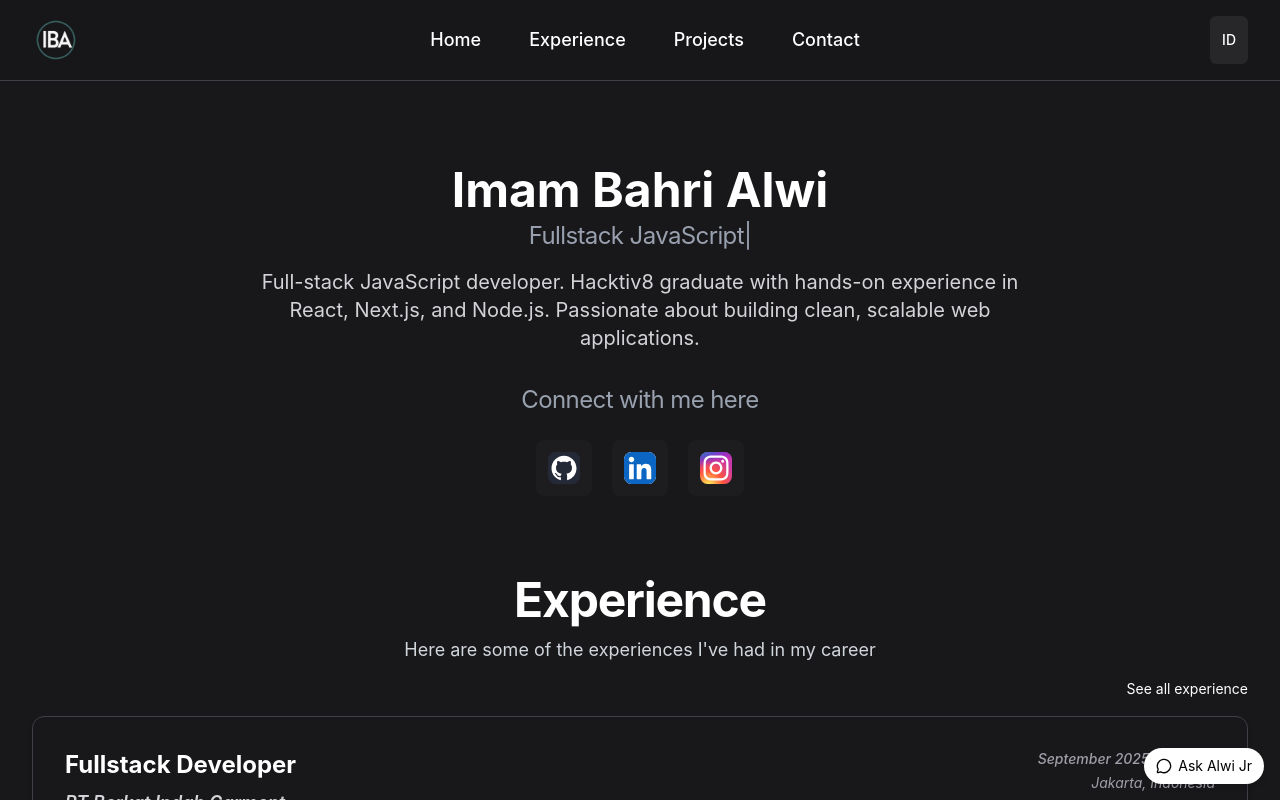
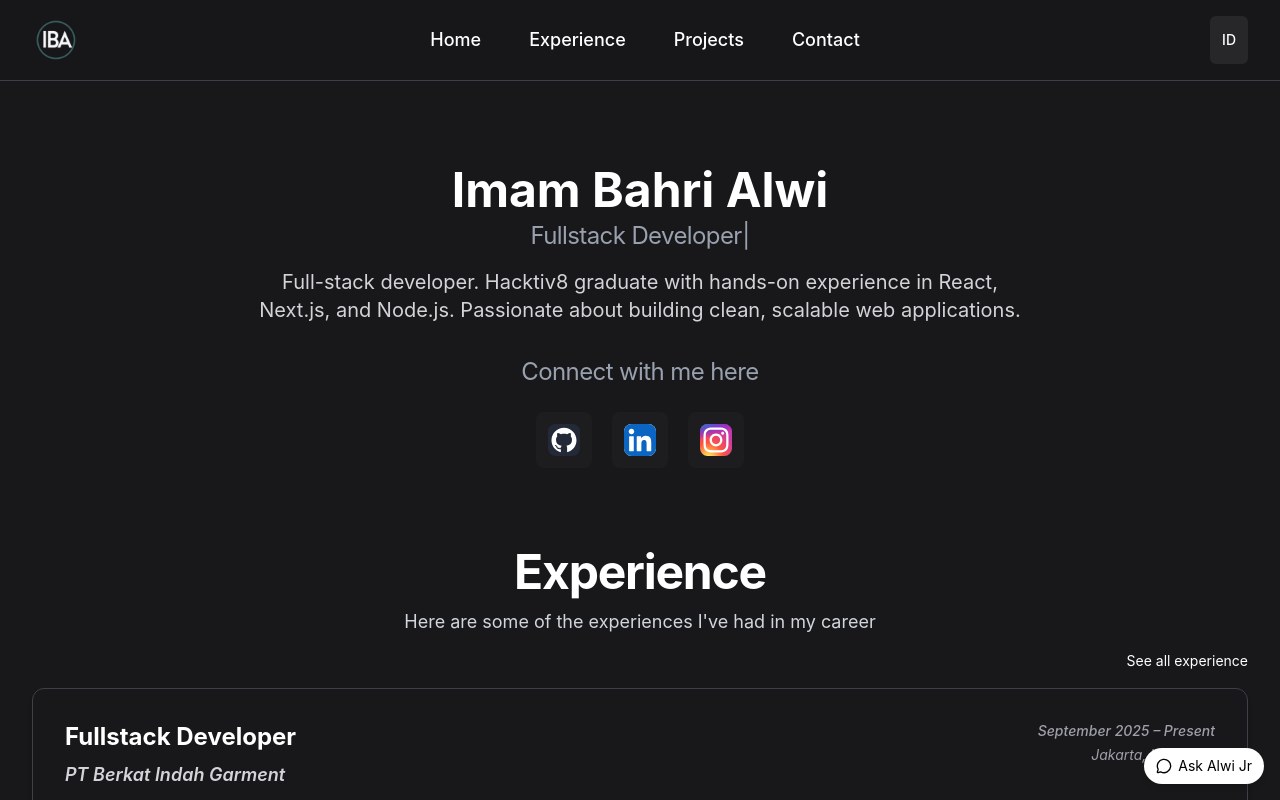
Before and after one commit to alwi2022/Portofolio-react, a React (Vite) app: page / in a window 1280 px wide. Shown: the top 800 px of the page. Built offline with nearby package versions, Linux system fonts and the light colour scheme.

Commit message:
chore: edited description title

```diff
--- a/index.html
+++ b/index.html
@@ -3,10 +3,10 @@
   <head>
     <meta charset="UTF-8" />
     <meta name="viewport" content="width=device-width, initial-scale=1.0" />
-    <title>Imam Bahri Alwi | Fullstack JavaScript Developer</title>
+    <title>Imam Bahri Alwi | Fullstack Developer</title>
     <meta
       name="description"
-      content="Explore the portfolio of Imam Bahri Alwi, a Fullstack JavaScript Developer skilled in React, Node.js, and scalable web applications."
+      content="Explore the portfolio of Imam Bahri Alwi, a Fullstack Developer skilled in React, Node.js, and scalable web applications."
     />
     <meta name="author" content="Imam Bahri Alwi" />
     <meta name="robots" content="index, follow" />
@@ -25,12 +25,12 @@
     />
     <meta
       name="keywords"
-      content="Imam Bahri Alwi, Fullstack JavaScript Developer, React.js, Node.js, Portfolio, Jakarta, Indonesia"
+      content="Imam Bahri Alwi, Fullstack Developer, React.js, Node.js, Portfolio, Jakarta, Indonesia"
     />
 
     <meta
       property="og:title"
-      content="Imam Bahri Alwi | Fullstack JavaScript Developer"
+      content="Imam Bahri Alwi | Fullstack Developer"
     />
     <meta
       property="og:description"
@@ -104,7 +104,7 @@
               "contentUrl": "https://portfolio.alwi.tech/portrait.jpg",
               "representativeOfPage": true
             },
-            "jobTitle": "Fullstack JavaScript Developer",
+            "jobTitle": "Fullstack Developer",
             "worksFor": { "@id": "https://portfolio.alwi.tech/#org" },
             "knowsLanguage": ["id", "en"],
             "knowsAbout": [
@@ -150,7 +150,7 @@
               "addressLocality": "Jakarta",
               "addressCountry": "ID"
             },
-            "description": "Portfolio of Imam Bahri Alwi, a fullstack JavaScript developer passionate about building modern, scalable applications."
+            "description": "Portfolio of Imam Bahri Alwi, a fullstack developer passionate about building modern, scalable applications."
           },
 
           {
@@ -182,7 +182,7 @@
             "inLanguage": ["en", "id"],
             "publisher": { "@id": "https://portfolio.alwi.tech/#org" },
             "about": { "@id": "https://portfolio.alwi.tech/#me" },
-            "alternateName": "Imam Bahri Alwi – Fullstack JavaScript Developer",
+            "alternateName": "Imam Bahri Alwi – Fullstack Developer",
             "hasPart": [
               {
                 "@type": "WebPage",
@@ -209,7 +209,7 @@
             "@type": "WebPage",
             "@id": "https://portfolio.alwi.tech/#home",
             "url": "https://portfolio.alwi.tech/",
-            "name": "Imam Bahri Alwi | Fullstack JavaScript Developer",
+            "name": "Imam Bahri Alwi | Fullstack Developer",
             "isPartOf": { "@id": "https://portfolio.alwi.tech/#website" },
             "about": { "@id": "https://portfolio.alwi.tech/#me" },
             "primaryImageOfPage": {
--- a/src/data/langData.ts
+++ b/src/data/langData.ts
@@ -2,8 +2,8 @@ export const langData = {
   en: {
     hero: {
       title: "Imam Bahri Alwi",
-      typed: ["Software Developer", "Fullstack JavaScript", "Tech Enthusiast"],
-      desc: "Full-stack JavaScript developer. Hacktiv8 graduate with hands-on experience in React, Next.js, and Node.js. Passionate about building clean, scalable web applications.",
+      typed: ["Software Developer", "Fullstack Developer", "Tech Enthusiast"],
+      desc: "Full-stack developer. Hacktiv8 graduate with hands-on experience in React, Next.js, and Node.js. Passionate about building clean, scalable web applications.",
       connect: "Connect with me here",
     },
     projects: {
@@ -370,10 +370,10 @@ export const langData = {
       title: "Imam Bahri Alwi",
       typed: [
         "Pengembang Perangkat Lunak",
-        "Fullstack JavaScript",
+        "Fullstack Developer",
         "Penggemar Teknologi",
       ],
-      desc: "Pengembang JavaScript full-stack. Lulusan Hacktiv8 dengan pengalaman langsung di React, Next.js, dan Node.js. Bersemangat membangun aplikasi web yang bersih dan skalabel",
+      desc: "Full-stack developer. Lulusan Hacktiv8 dengan pengalaman langsung di React, Next.js, dan Node.js. Bersemangat membangun aplikasi web yang bersih dan skalabel",
       connect: "Hubungi saya di sini",
     },
 
```
Also changed, not shown: public/og-image.png.
